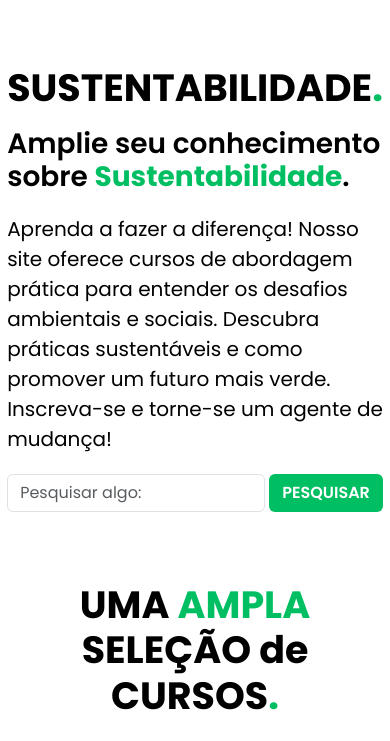
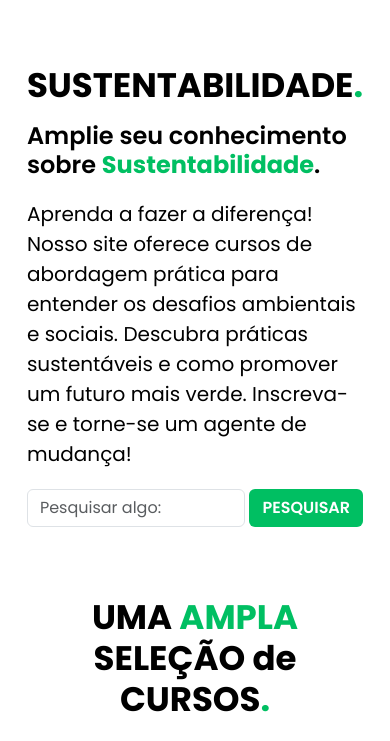
Before and after one commit to EricPfeuti/educa-eco-future-fest, a plain HTML site: page index.html in a window 390 px wide. Shown: the part 103-844 px from the top of the page. Drawn offline with nearby package versions, Linux system fonts and the light colour scheme.

Commit message:
Update style.css

```diff
--- a/css/style.css
+++ b/css/style.css
@@ -233,7 +233,7 @@ section.membros{
     }
 
     .titulo{
-        font-size: 38px;
+        font-size: 34px;
     }
 
     .topo-do-site .txt-topo-site p{
@@ -242,7 +242,7 @@ section.membros{
     }
 
     .topo-do-site h4{
-        font-size: 28px;
+        font-size: 24px;
     }
 
     .topo-do-site #pesquisa{
```
